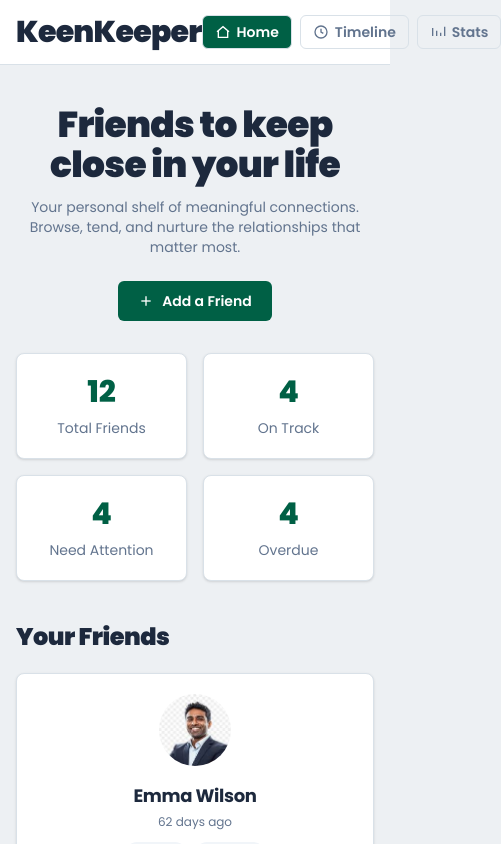
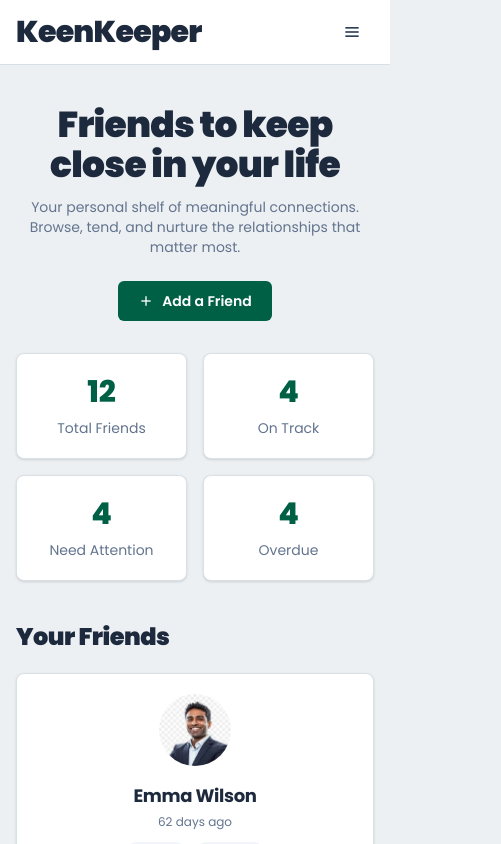
Before and after one commit to mdrifat107590/KeenKeeper-Keep-Your-Friendships-Alive, a Next.js app: page / in a window 390 px wide. Shown: the top 844 px of the page, 501 px wide, since content can reach past the window. Built offline with nearby package versions, Linux system fonts and the light colour scheme.

Commit message:
added the final version

```diff
--- a/src/components/layout/Navbar.js
+++ b/src/components/layout/Navbar.js
@@ -2,6 +2,7 @@
 
 import Link from "next/link";
 import { usePathname } from "next/navigation";
+import { useState } from "react";
 
 const links = [
   { href: "/", label: "Home", icon: "home" },
@@ -40,6 +41,7 @@ function NavIcon({ type }) {
 
 export function Navbar() {
   const pathname = usePathname();
+  const [open, setOpen] = useState(false);
 
   return (
     <header className="border-b border-slate-200 bg-white">
@@ -48,7 +50,29 @@ export function Navbar() {
           KeenKeeper
         </Link>
 
-        <nav className="flex items-center gap-2">
+        <div className="flex items-center gap-2">
+          <button
+            type="button"
+            className="inline-flex items-center gap-2 rounded-md px-3 py-1.5 text-sm font-semibold text-slate-700 hover:bg-slate-100 md:hidden"
+            aria-label="Toggle menu"
+            aria-expanded={open}
+            onClick={() => setOpen((v) => !v)}
+          >
+            <svg viewBox="0 0 24 24" className="h-5 w-5" fill="none" stroke="currentColor" strokeWidth="2">
+              {open ? (
+                <path d="M6 18L18 6M6 6l12 12" />
+              ) : (
+                <>
+                  <path d="M4 7h16" />
+                  <path d="M4 12h16" />
+                  <path d="M4 17h16" />
+                </>
+              )}
+            </svg>
+            <span className="sr-only">Menu</span>
+          </button>
+
+          <nav className="hidden items-center gap-2 md:flex">
             {links.map((link) => {
               const isActive = pathname === link.href;
 
@@ -56,6 +80,7 @@ export function Navbar() {
                 <Link
                   key={link.href}
                   href={link.href}
+                  aria-current={isActive ? "page" : undefined}
                   className={`inline-flex items-center gap-1.5 rounded-md border px-3 py-1.5 text-sm font-semibold transition ${
                     isActive
                       ? "border-emerald-800 bg-emerald-800 text-white"
@@ -69,6 +94,36 @@ export function Navbar() {
             })}
           </nav>
         </div>
+      </div>
+
+      {open && (
+        <div className="border-t border-slate-100 bg-white md:hidden">
+          <div className="mx-auto w-full max-w-6xl px-4 sm:px-6 lg:px-8">
+            <div className="flex flex-col py-2">
+              {links.map((link) => {
+                const isActive = pathname === link.href;
+
+                return (
+                  <Link
+                    key={link.href}
+                    href={link.href}
+                    aria-current={isActive ? "page" : undefined}
+                    onClick={() => setOpen(false)}
+                    className={`flex w-full items-center gap-2 rounded-md px-3 py-2 text-sm font-semibold transition ${
+                      isActive
+                        ? "bg-emerald-800 text-white"
+                        : "text-slate-700 hover:bg-slate-50"
+                    }`}
+                  >
+                    <NavIcon type={link.icon} />
+                    <span>{link.label}</span>
+                  </Link>
+                );
+              })}
+            </div>
+          </div>
+        </div>
+      )}
     </header>
   );
 }
```
Lines whose indentation alone changed are shown as unchanged.
